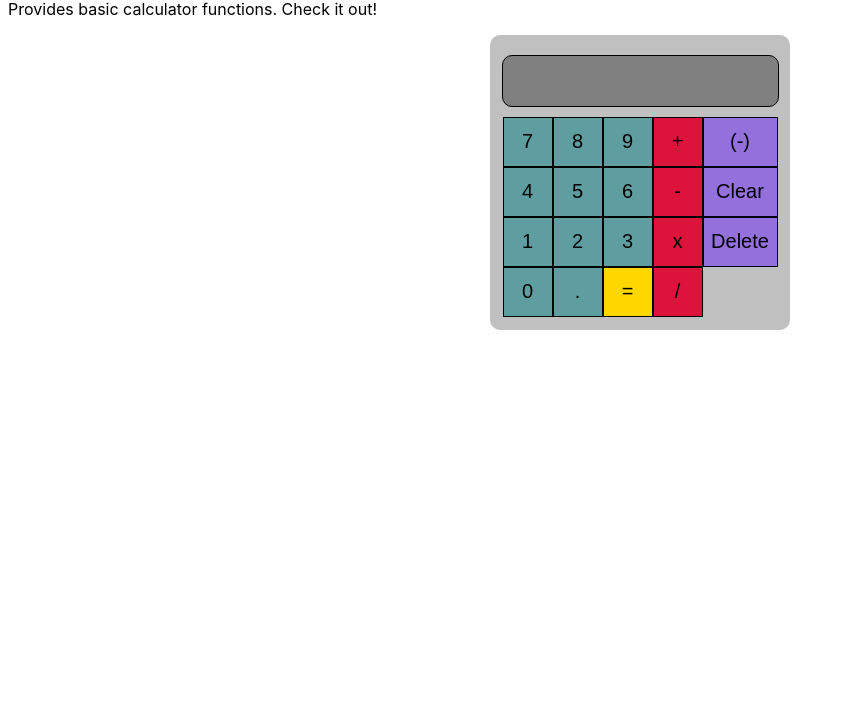
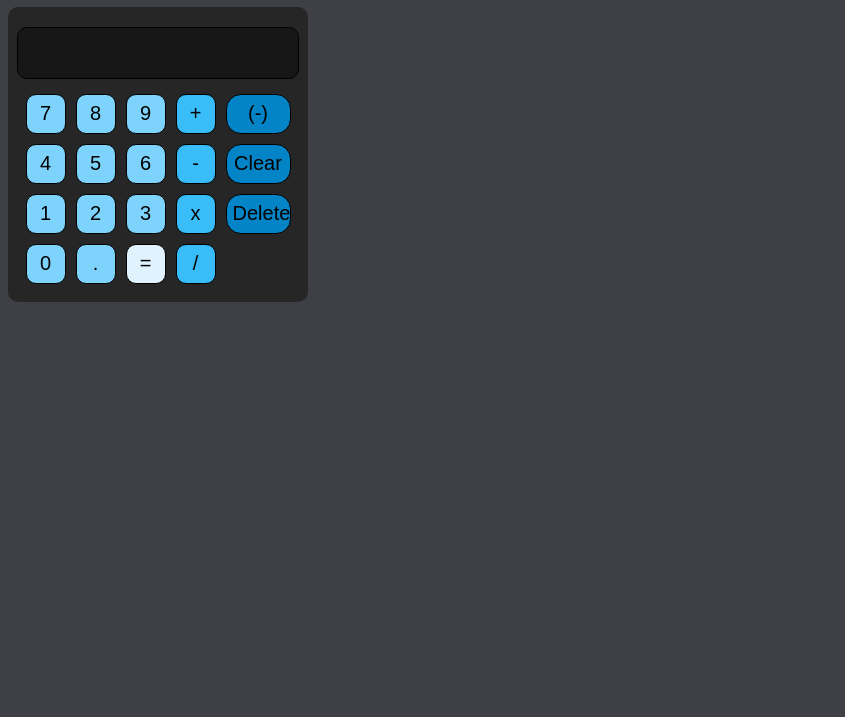
Before and after one commit to vansharora03/web-calculator, a plain HTML site: page index.html in a window 1280 px wide. Shown: the part 83-800 px from the top of the page, without its empty margins (0-845 px from the left). Drawn offline with Linux system fonts and the light colour scheme.

Commit message:
Change color theme to dark, and added am outline effect to currently selected operation buttons

```diff
--- a/index.html
+++ b/index.html
@@ -11,7 +11,6 @@
 	</head>
 	<body>
 		<h1>Calculator</h1>
-		<p>Provides basic calculator functions. Check it out!</p>
 		<div id="calculator">
 			<div id="display">
 			</div>
--- a/scripts.js
+++ b/scripts.js
@@ -30,6 +30,11 @@ const decimalButtonClicked = function(e) {
 }
 
 const digitButtonClicked = function(e) {
+    document.querySelectorAll('.operator').forEach(operator => {
+        if(operator.classList.contains('currentOperation')) {
+            operator.classList.remove('currentOperation');
+        }
+    });
     if(divideByZero) {
         clear();
         divideByZero = false;
@@ -62,6 +67,15 @@ const operatorButtonClicked = function(e) {
     if(firstNum === "") return;
     display.textContent = "";
     currentOperation = e.target.id;
+    document.querySelectorAll('.operator').forEach(operator => {
+        if(operator.id === currentOperation) {
+            operator.classList.add('currentOperation')
+        } else {
+            if(operator.classList.contains('currentOperation')) {
+                operator.classList.remove('currentOperation');
+            }
+        }
+    })
 }
 
 const clear = function() {
@@ -75,6 +89,11 @@ const clear = function() {
 }
 
 const equalsButtonClicked = function() {
+    document.querySelectorAll('.operator').forEach(operator => {
+        if(operator.classList.contains('currentOperation')) {
+            operator.classList.remove('currentOperation');
+        }
+    });
     if(lastNum === "") return firstNum;
     let operator;
     switch(currentOperation) {
--- a/styles.css
+++ b/styles.css
@@ -1,21 +1,37 @@
+* {
+    --main-bg-color: #3f3f46;
+    --title-color: #9ca3af;
+    --calculator-bg-color: #262626;
+    --digit-button-color: #7dd3fc;
+    --display-color: #171717;
+    --operator-color: #38bdf8;
+    --extras-color: #0284c7;
+    --equals-color: #e0f2fe;
+}
+body {
+    color: var(--title-color);
+    background-color: var(--main-bg-color);
+    display: flex;
+    flex-direction: column;
+    align-items: start;
 
-body {
     font-family: -apple-system, BlinkMacSystemFont, "Segoe UI", Roboto, Helvetica, Arial, sans-serif, "Apple Color Emoji", "Segoe UI Emoji", "Segoe UI Symbol";
 }
 h1 p {
+    color: whitesmoke;
     font-weight: bold;
 }
 
 #calculator {
-    background-color: silver;
+    background-color: var(--calculator-bg-color);
     width: 300px;
     height: 275px;
-    margin: auto;
     padding-top: 20px;
     border-radius: 10px;
 }
 
 #display {
+    padding-left: 5px;
     height: 50px;
     border: 1px solid black;
     border-radius: 10px;
@@ -23,7 +39,7 @@ h1 p {
     margin: auto;
     text-align: start;
     font-size: 40px;
-    background-color: grey;
+    background-color: var(--display-color);
 }
 
 #buttonDiv {
@@ -45,9 +61,11 @@ h1 p {
 }
 
 .row>button {
-    width: 50px;
-    height: 50px;
-    background-color: cadetblue;
+    margin: 5px;
+    width: 40px;
+    height: 40px;
+    border-radius: 10px;
+    background-color: var(--digit-button-color);
 }
 
 #operators {
@@ -56,9 +74,11 @@ h1 p {
 }
 
 .operator {
-    width: 50px;
-    height: 50px;
-    background-color: crimson;
+    width: 40px;
+    height: 40px;
+    margin: 5px;
+    border-radius: 10px;
+    background-color: var(--operator-color);
 }
 
 #extras {
@@ -69,9 +89,11 @@ h1 p {
 
 
 #extras>button {
-    width: 75px;
-    height: 50px;
-    background-color: mediumpurple;
+    width: 65px;
+    height: 40px;
+    margin: 5px;
+    border-radius: 15px;
+    background-color: var(--extras-color);
 }
 
 #buttonNegative {
@@ -80,7 +102,7 @@ h1 p {
 }
 
 #buttonEquals {
-    background-color: gold;
+    background-color: var(--equals-color);
 }
 
 button {
@@ -90,4 +112,9 @@ button {
 
 button:hover {
     filter: brightness(85%);
+    cursor: pointer;
 }
+
+.currentOperation {
+    border: 5px solid #ca8a04;
+}
```
